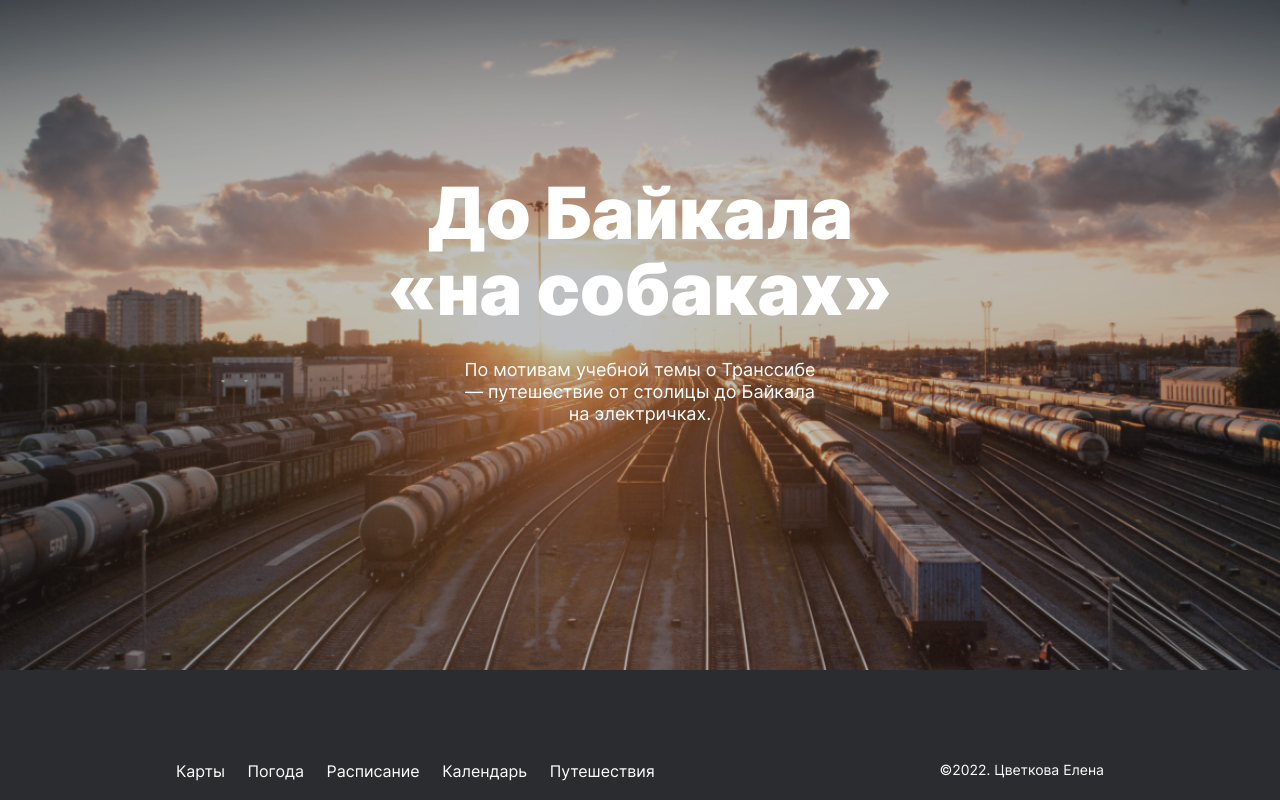
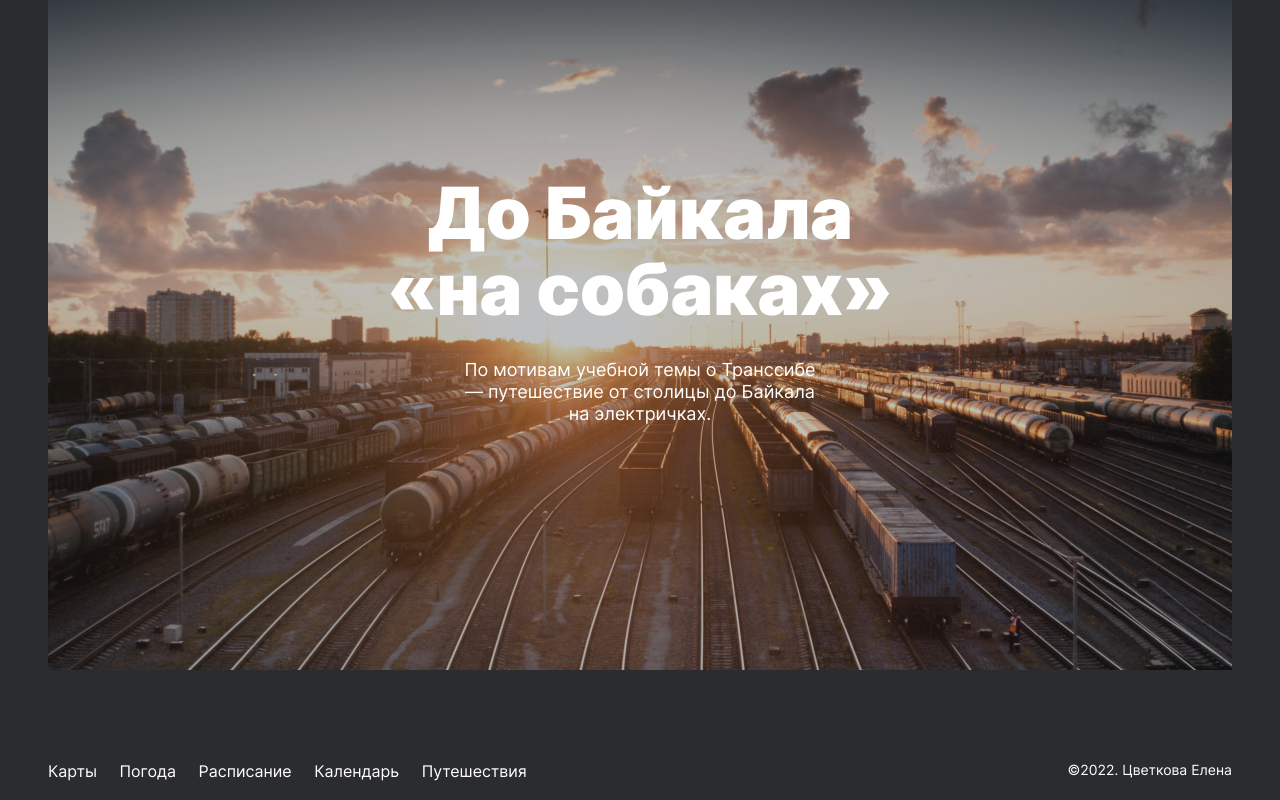
Before and after one commit to elena-tsvetkova/travel, a plain HTML site: page index.html in a window 1280 px wide. Shown: the part 6120-6920 px from the top of the page. Drawn offline with Linux system fonts and the light colour scheme.

Commit message:
3 работа final2

```diff
--- a/bloks/cover/cover.css
+++ b/bloks/cover/cover.css
@@ -30,7 +30,7 @@
 
 @media screen and (min-width: 1280px) {
   .cover {
-    width: 100%;
+    width: 1184px;
     height: 740px;
   }
 }
--- a/bloks/footer/footer.css
+++ b/bloks/footer/footer.css
@@ -1,10 +1,9 @@
 .footer {
-  max-width: 928px;
+  width: 928px;
   margin: 0 auto;
-  padding-top: 92px;
   display: flex;
   justify-content: space-between;
-  padding-bottom: 24px;
+  padding: 92px 48px 24px;
 }
 
 @media screen and (min-width: 1280px) {
--- a/bloks/place/__image/place__image.css
+++ b/bloks/place/__image/place__image.css
@@ -24,5 +24,12 @@
 @media screen and (max-width: 618px) {
   .place__image {
     width: 100%;
+    padding-left: 16px;
   }
 }
+
+@media screen and (max-width: 375px) {
+  .place__image {
+   padding-left: 0px;
+  }
+}
```
